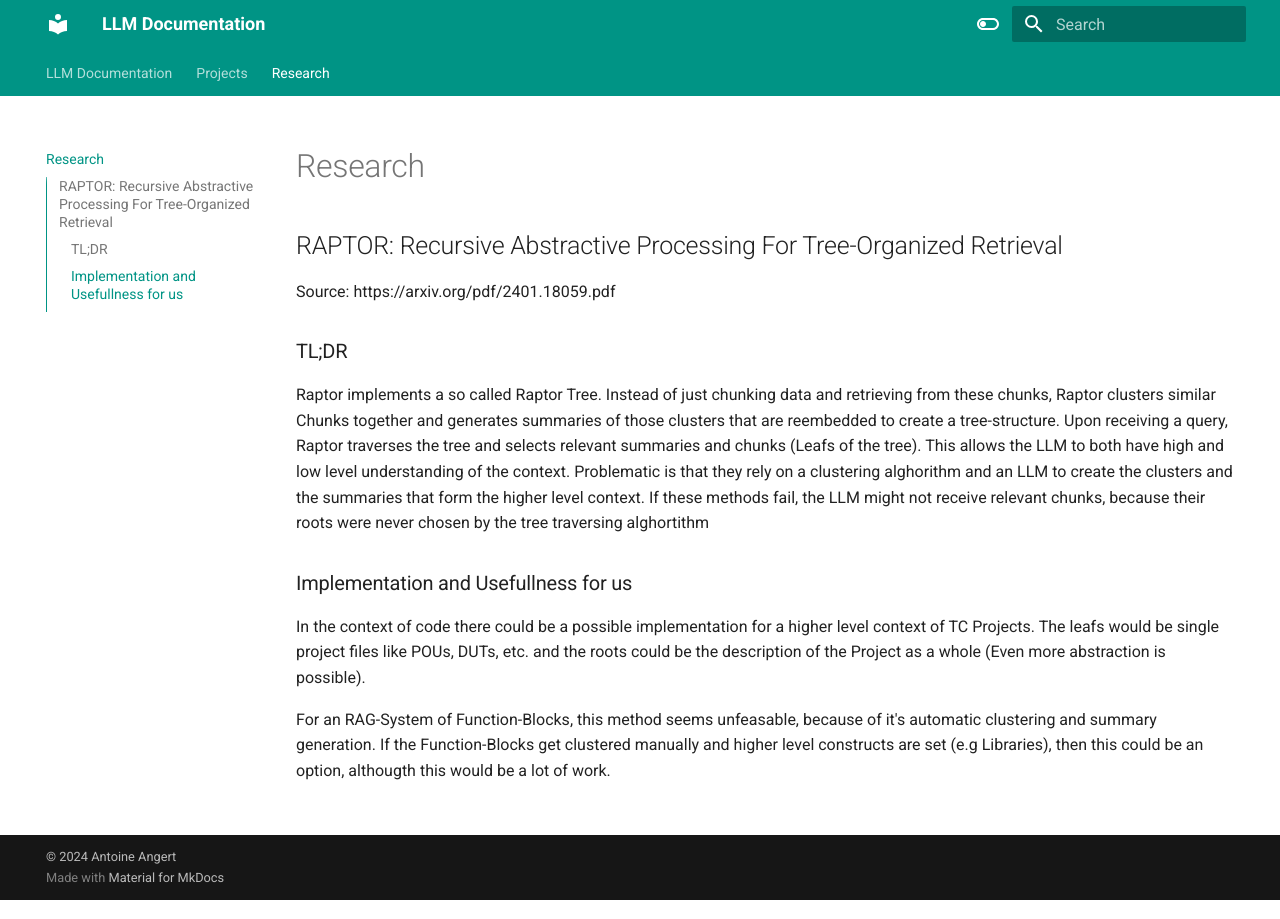
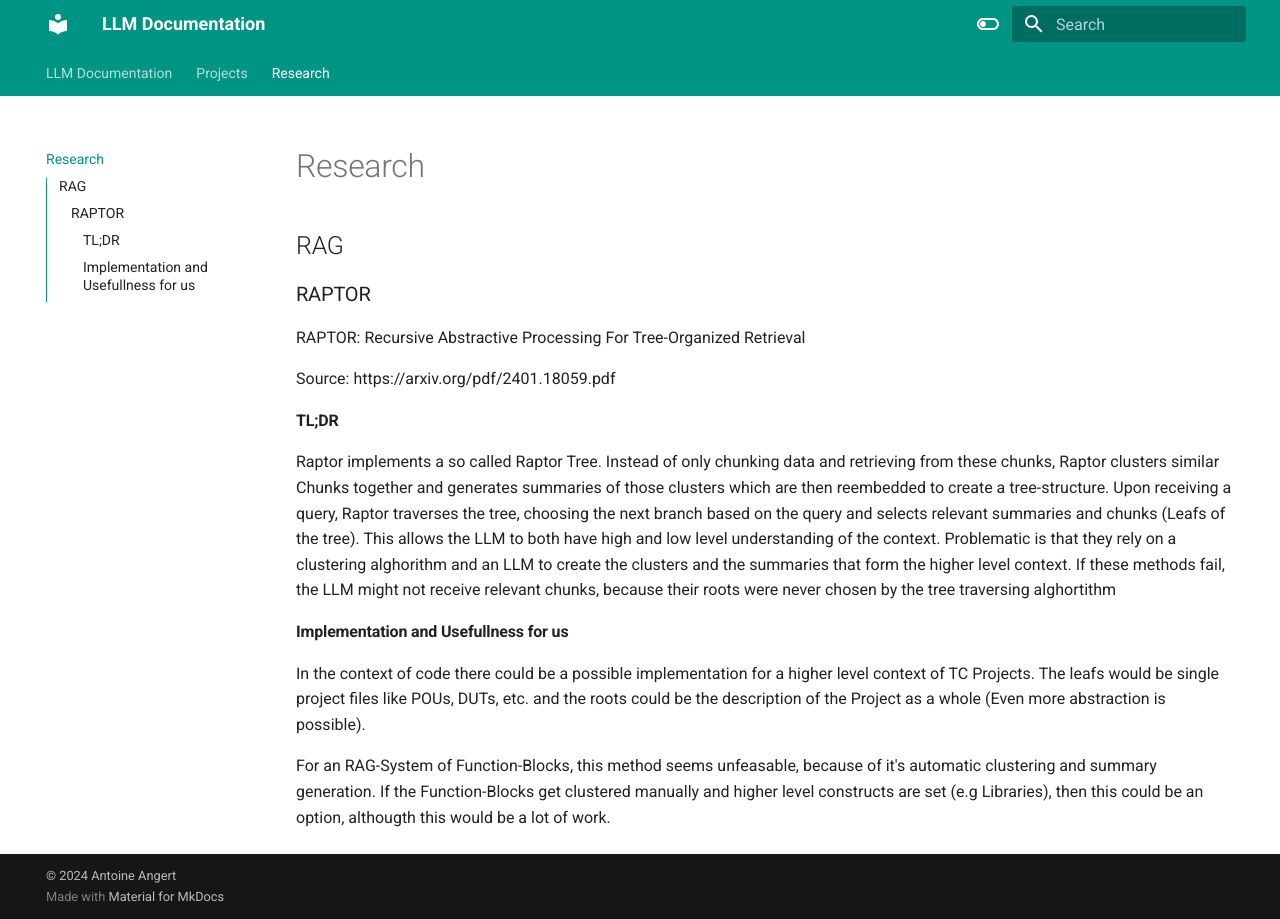
Before and after one commit to LlameUser/llm-docs, an MkDocs documentation site: the page built from docs/Research.md, in a window 1280 px wide. Built offline with MkDocs 1.6.1 and Material for MkDocs 9.7.7, drawn with Linux system fonts in a browser that asks for light colours.

Commit message:
Change Research Strructure

```diff
--- a/docs/Research.md
+++ b/docs/Research.md
@@ -1,12 +1,16 @@
 # Research
 
-## RAPTOR: Recursive Abstractive Processing For Tree-Organized Retrieval
+## RAG
+
+### RAPTOR
+RAPTOR: Recursive Abstractive Processing For Tree-Organized Retrieval
+
 Source: https://arxiv.org/pdf/2401.18059.pdf
 
-### TL;DR
-Raptor implements a so called Raptor Tree. Instead of just chunking data and retrieving from these chunks, Raptor clusters similar Chunks together and generates summaries of those clusters that are reembedded to create a tree-structure. Upon receiving a query, Raptor traverses the tree and selects relevant summaries and chunks (Leafs of the tree). This allows the LLM to both have high and low level understanding of the context. Problematic is that they rely on a clustering alghorithm and an LLM to create the clusters and the summaries that form the higher level context. If these methods fail, the LLM might not receive relevant chunks, because their roots were never chosen by the tree traversing alghortithm
+#### TL;DR
+Raptor implements a so called Raptor Tree. Instead of only chunking data and retrieving from these chunks, Raptor clusters similar Chunks together and generates summaries of those clusters which are then reembedded to create a tree-structure. Upon receiving a query, Raptor traverses the tree, choosing the next branch based on the query and selects relevant summaries and chunks (Leafs of the tree). This allows the LLM to both have high and low level understanding of the context. Problematic is that they rely on a clustering alghorithm and an LLM to create the clusters and the summaries that form the higher level context. If these methods fail, the LLM might not receive relevant chunks, because their roots were never chosen by the tree traversing alghortithm
 
-### Implementation and Usefullness for us
+#### Implementation and Usefullness for us
 In the context of code there could be a possible implementation for a higher level context of TC Projects. The leafs would be single project files like POUs, DUTs, etc. and the roots could be the description of the Project as a whole (Even more abstraction is possible).
 
 For an RAG-System of Function-Blocks, this method seems unfeasable, because of it's automatic clustering and summary generation. If the Function-Blocks get clustered manually and higher level constructs are set (e.g Libraries), then this could be an option, althougth this would be a lot of work.
```
